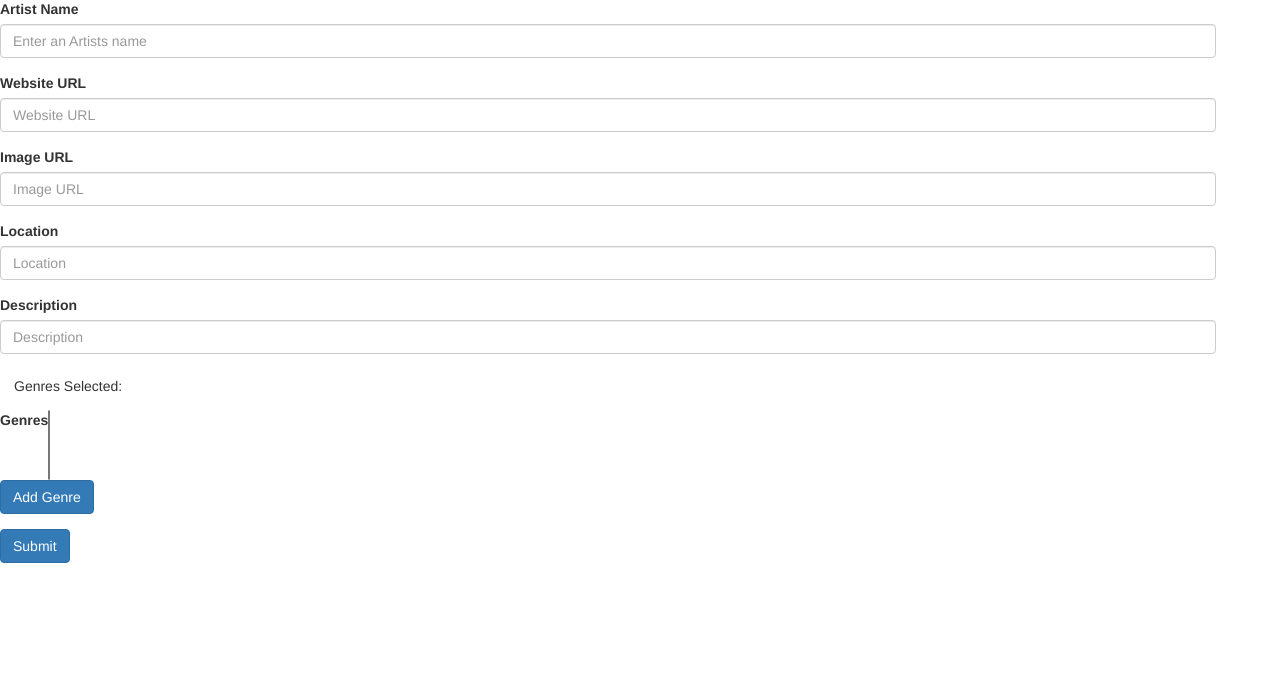
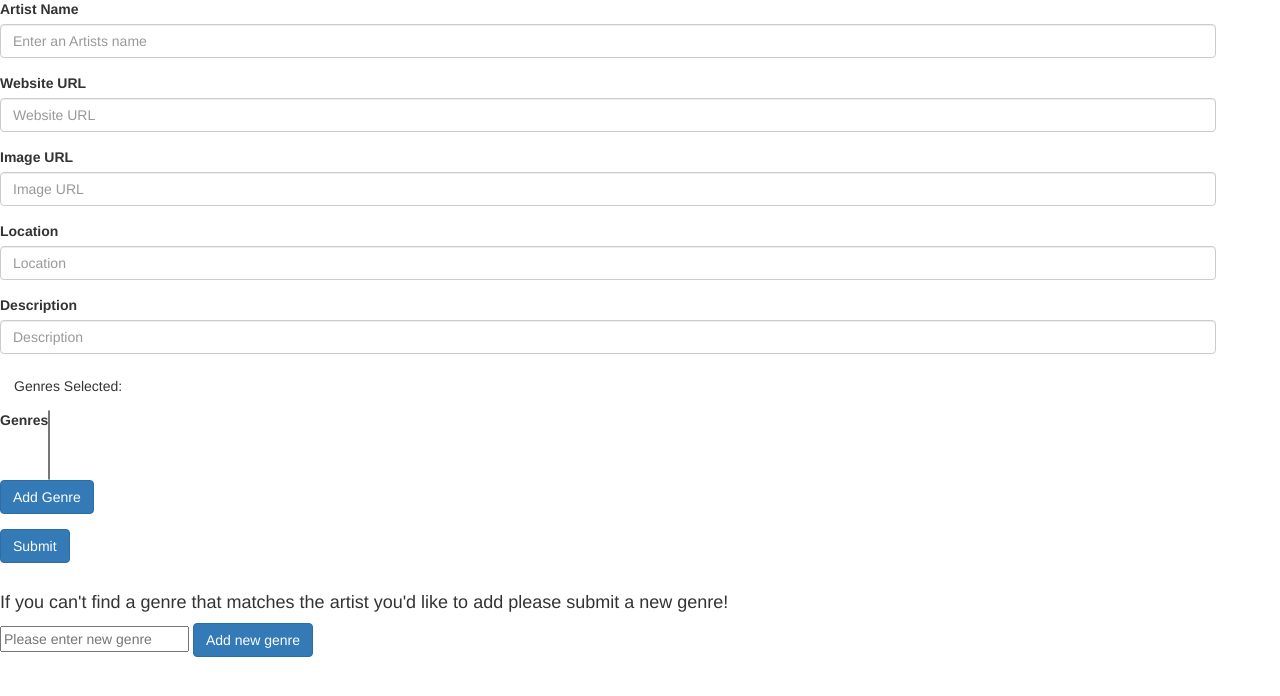
Before and after one commit to ecedmondson/pitchfork_copycat, a Flask app: template templates/add_artist.html in a window 1280 px wide. Shown: the part 64-760 px from the top of the page. Run offline with Flask 2, Linux system fonts and the light colour scheme; the template is opened without the code that fills it, so the values that code supplies are empty; parts of the project's set-up code (start-up, migrations or seed data) failed here and were passed over; some libraries are stand-ins or nearby versions.

Commit message:
Added ability to add new genre from add artist page

```diff
--- a/app.py
+++ b/app.py
@@ -5,6 +5,7 @@ from forms.review_form import ReviewForm
 from forms.search_form import SearchForm
 from database.models.tables import AlbumTable, ReviewTable, UserTable, SearchSQL, ArtistTable, GenreTable
 from jgt_common import must_get_key, only_item_of
+import json
 
 
 app = Flask(__name__)
@@ -191,6 +192,14 @@ def review_page(album, artist):
         artist=_readable_syntax(artist),
     )
 
+@app.route("/new_genre", methods=(["POST"]))
+def new_genre():
+    id = genres.insert_genre(json.loads(request.data))
+    if id > 0:
+        flash("Genre succesfully added!")
+    else:
+        flash(f"ERROR: {id}")
+    return json.dumps({"id": id})
 
 @app.route("/add_artist", methods=("GET", "POST"))
 def add_artist_page():
--- a/database/models/tables.py
+++ b/database/models/tables.py
@@ -569,6 +569,12 @@ class GenreTable(DBConnection):
         queries = self.execute_query(statement).fetchall()
         return [self._select_all_genre_data(query) for query in queries]
 
+    def insert_genre(self, data):
+        statement = "INSERT INTO genre (name) VALUES (%s)"
+        newGenre = data.get('genre')
+        print(f"{(statement, (newGenre, ))}")
+        id = self.execute_query(statement, (newGenre, )).lastrowid
+        return id
 
 # These dictionaries allow the code to by DRYish
 search_dict = {
--- a/static/js_helpers.js
+++ b/static/js_helpers.js
@@ -19,6 +19,26 @@ function getValues() {
   values = Array.from(selected).map( s => s.getAttribute('value'));
   input = document.getElementsByClassName("hidden-select")[0].setAttribute('value', values);
 }
+
+async function newGenre() {
+    let inputText = document.getElementById('new-genre-input').value;
+    if(inputText === "") {
+        alert("Please enter a genre.")
+    }
+    else {
+        response = await fetch('/new_genre',{
+            method: 'POST',
+            headers: {'Content-Type': 'application/json'},
+            body: JSON.stringify({'genre' : inputText})
+        })
+        res = await response.json()
+        if(res.id > 0){
+            location.reload();
+            document.getElementById("new-genre-success").getAttribute('type') = '';
+        }
+    }
+}
+
 
 document.addEventListener('click', function(e) {
     console.log(e.target);
@@ -50,4 +70,7 @@ document.addEventListener('click', function(e) {
         document.getElementsByClassName("hidden-select")[0].click()
         add.setAttribute('value', 'false');
     }
+    if(e.target.getAttribute('id') == 'new-genre') {
+        newGenre();
+    }
 }, false);
--- a/templates/add_artist.html
+++ b/templates/add_artist.html
@@ -50,7 +50,7 @@
         <div class="genres-selected">Genres Selected:</div>
         <div class="select-genres">
         <label for="artistGenres">Genres</label>
-        <input class="hidden-select" type="hidden" id="artistGenres" name="artistGenres" onclick="getValues()">
+        <input class="hidden-select" type="hidden" id="artistGenresHidden" name="artistGenres" onclick="getValues()">
         <select class="form control multi-select md-form" name="artistGenres" id="artistGenres" multiple searchable="Search here...">
             {%  for genre in genres %}
               {% if genre == genres[0] %}
@@ -67,5 +67,11 @@
       </div>
       <input id="submit-form" type="submit" class="btn btn-primary"></button>
     </form>
+    <br>
+    <div class="new-genre-div">
+      <h4>If you can't find a genre that matches the artist you'd like to add please submit a new genre!</h4>
+        <input id='new-genre-input' type="text" placeholder="Please enter new genre">
+        <button class="btn btn-primary" id="new-genre">Add new genre</button>
+      </form>
 </body>
 {% endblock %}
```
Also changed, not shown: 1 other file.
